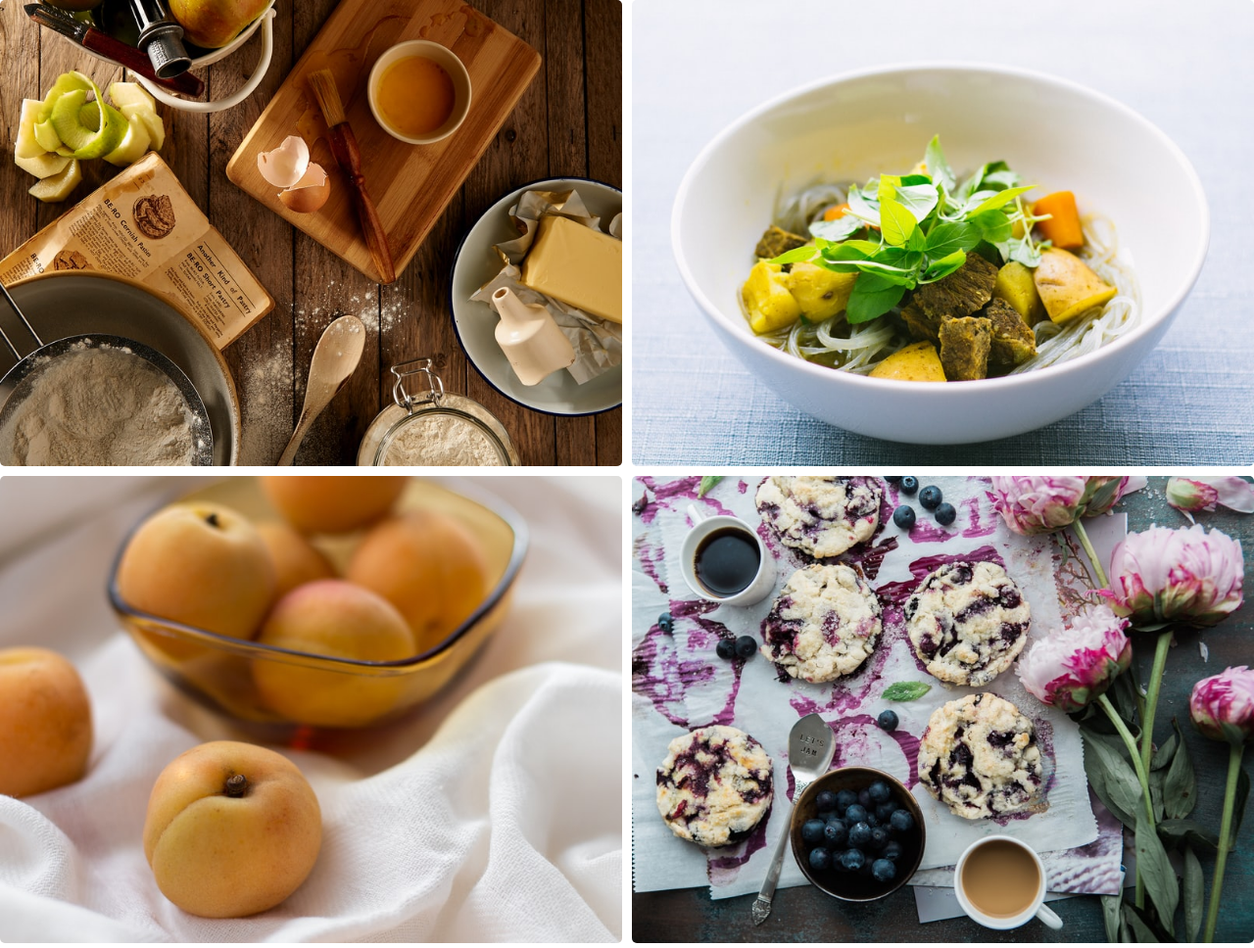
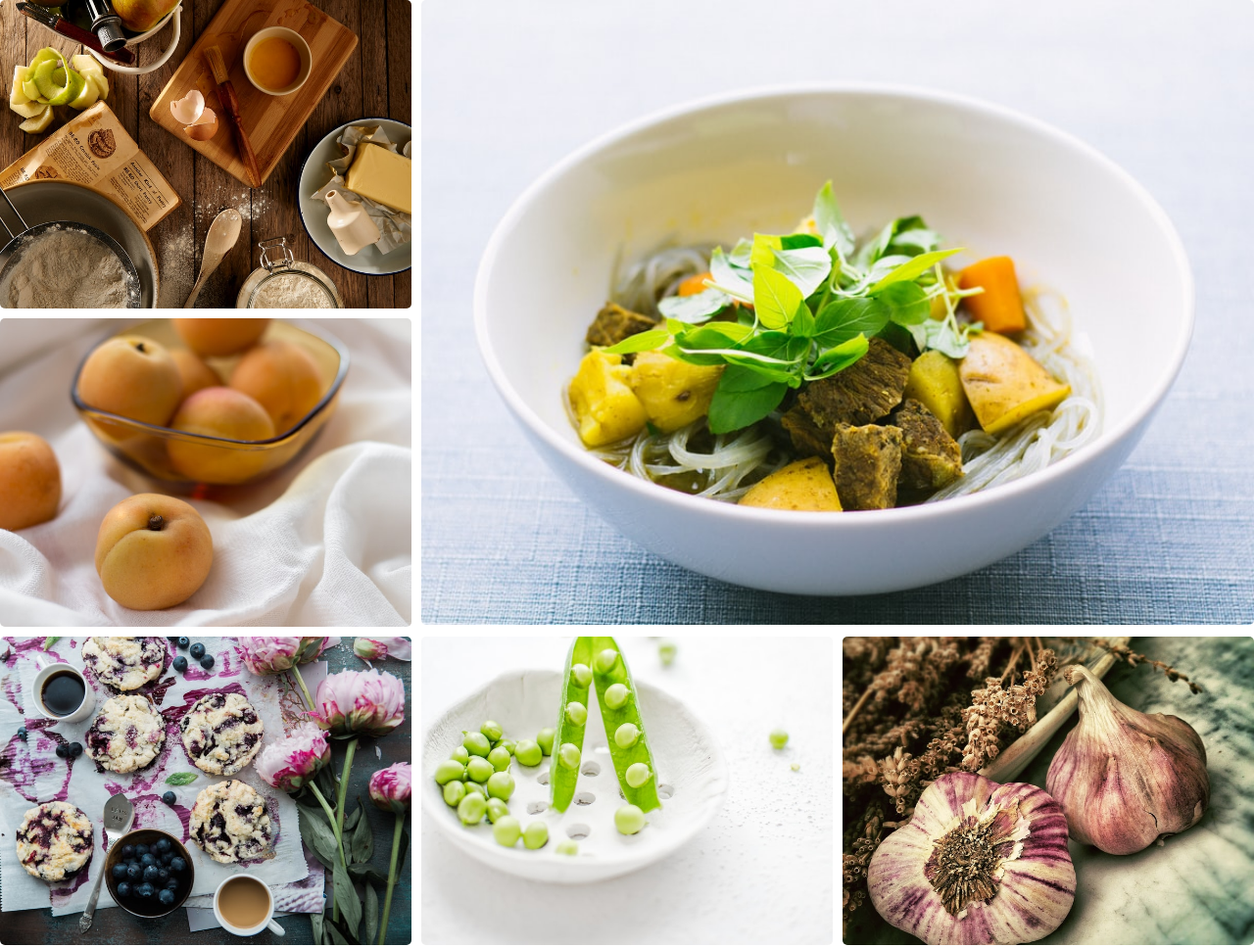
Before and after one commit to HaroldMDiazVargas/HTML-CSS, a plain HTML site: page Layouts/PhotoGallery/index.html in a window 1280 px wide. Shown: the top 968 px of the page at 98% size. Drawn offline with Linux system fonts and the light colour scheme.

Commit message:
Desktop version layout

```diff
--- a/Layouts/PhotoGallery/CSS/styles.css
+++ b/Layouts/PhotoGallery/CSS/styles.css
@@ -1,6 +1,6 @@
 .gallery {
   display: grid;
-  grid-gap: 10px;
+  gap: 10px;
 }
 
 .gallery img {
@@ -17,3 +17,16 @@
     grid-template-columns: repeat(2, 1fr);
   }
 }
+
+@media screen and (min-width: 1024px) {
+  .gallery {
+    /* grid-template-columns: auto auto; */
+    grid-template-columns: repeat(3, 1fr);
+    /* grid-template-rows: repeat(4, 1fr); */
+  }
+
+  .gallery img:nth-last-of-type(8) {
+    grid-column: 2 / span 2;
+    grid-row: 1 / span 2;
+  }
+}
```
